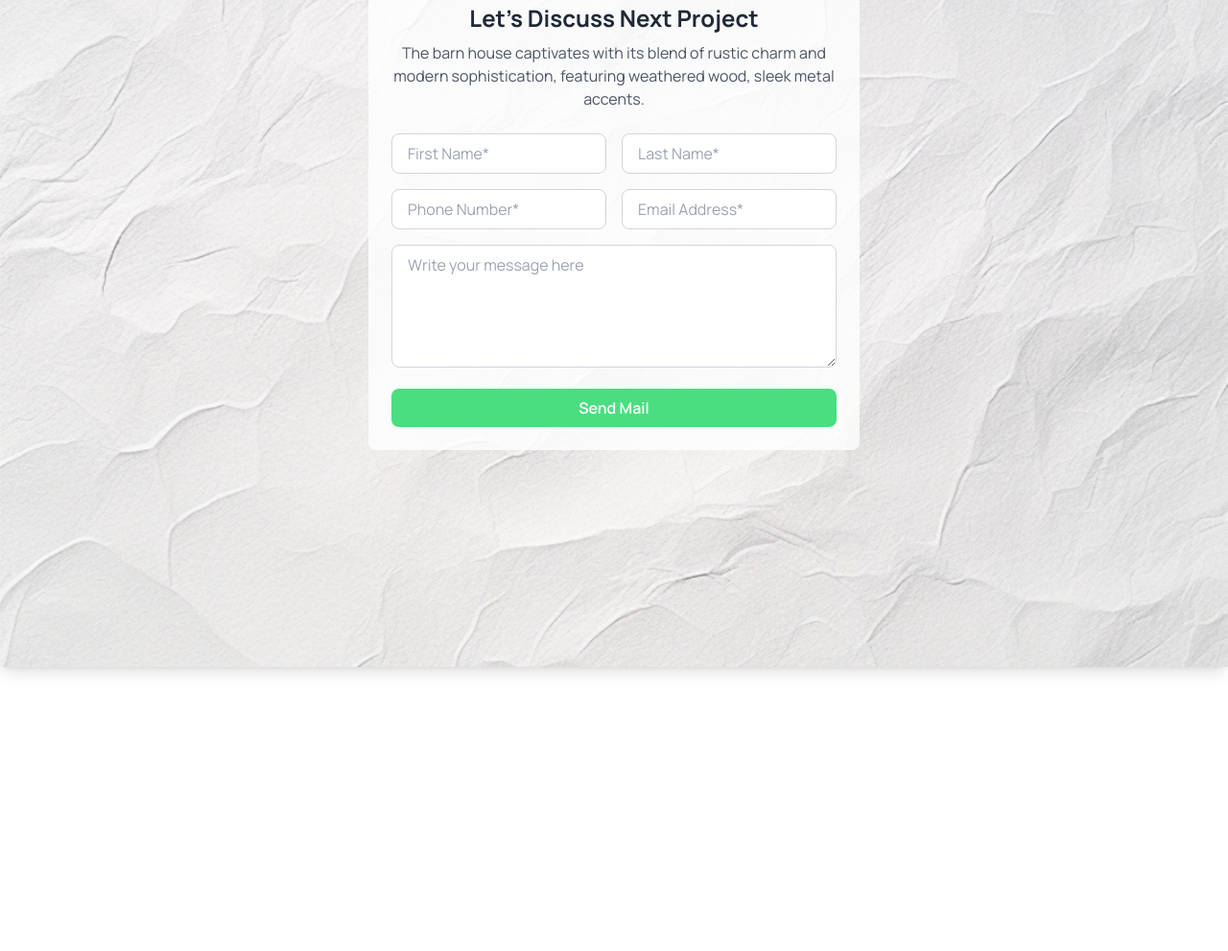
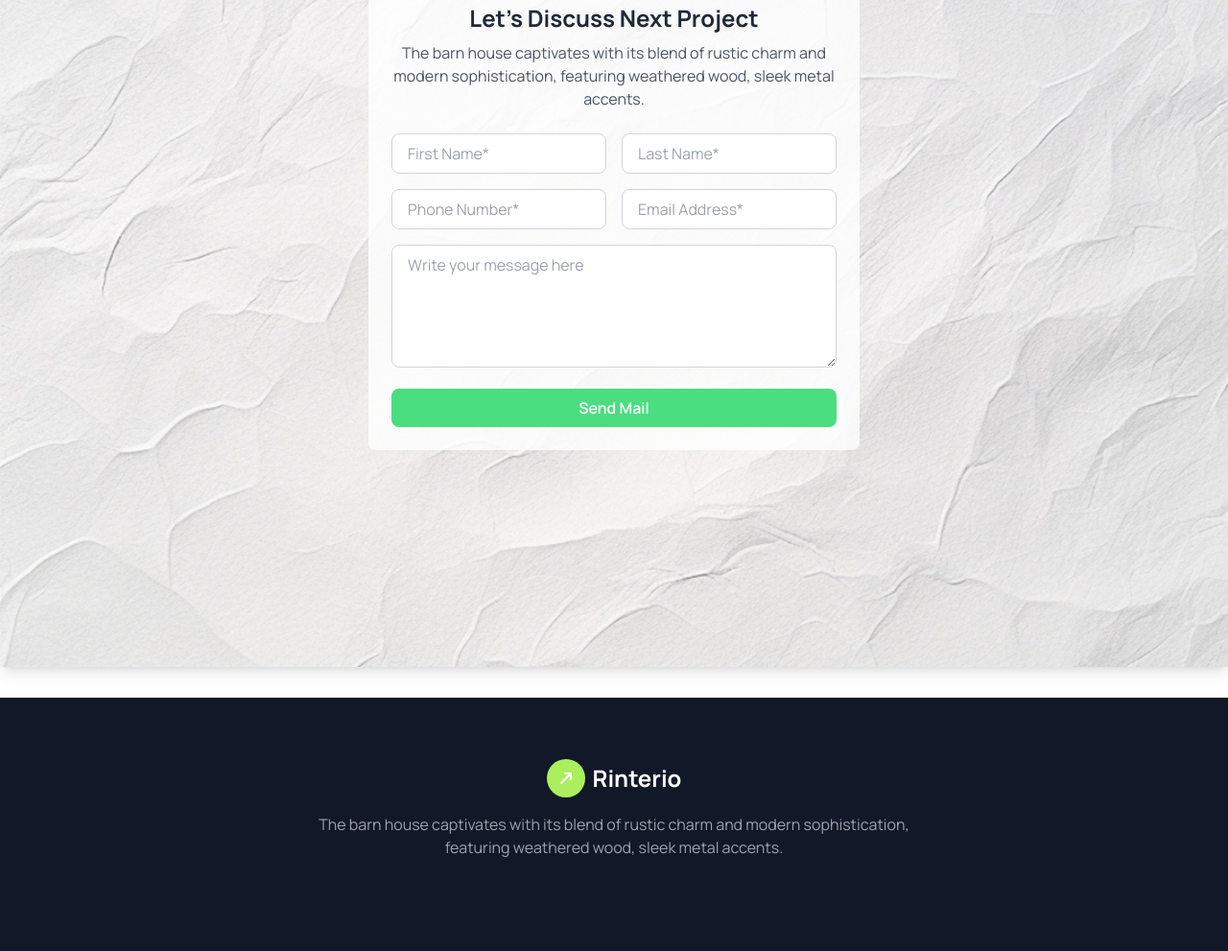
Before and after one commit to emonsharkar-coder/A-3-Architecture-Website, a plain HTML site: page index.html in a window 1280 px wide. Shown: the part 3878-4869 px from the top of the page at 96% size. Before the commit the page ends 4605 px from the top, so only its background shows below. Drawn offline with nearby package versions, Linux system fonts and the light colour scheme.

Commit message:
first commit

```diff
--- a/index.html
+++ b/index.html
@@ -444,6 +444,24 @@
     </div>
   </section>
   </main>
+<!-- Footer Section -->
+<footer>
+    <section class="bg-gray-900 text-white py-16">
+       <div class="text-center">
+           <!-- Logo and Title -->
+           <div class="flex justify-center items-center mb-4">
+               <div class="rounded-full p-2" style="background-color: #ABEF5F;">
+                   <svg xmlns="http://www.w3.org/2000/svg" fill="none" viewBox="0 0 24 24" stroke="currentColor" class="w-6 h-6">
+                       <path stroke-linecap="round" stroke-linejoin="round" stroke-width="2" d="M7 17l10-10m0 0v6m0-6h-6" />
+                   </svg>
+               </div>
+               <h1 class="text-2xl font-bold ml-2">Rinterio</h1>
+           </div>
 
+           <!-- Tagline -->
+           <p class="text-gray-400 max-w-2xl mx-auto mb-8">
+               The barn house captivates with its blend of rustic charm and modern sophistication, featuring weathered wood, sleek metal accents.
+           </p>
+           </footer>
 </body>
 </html>
```
